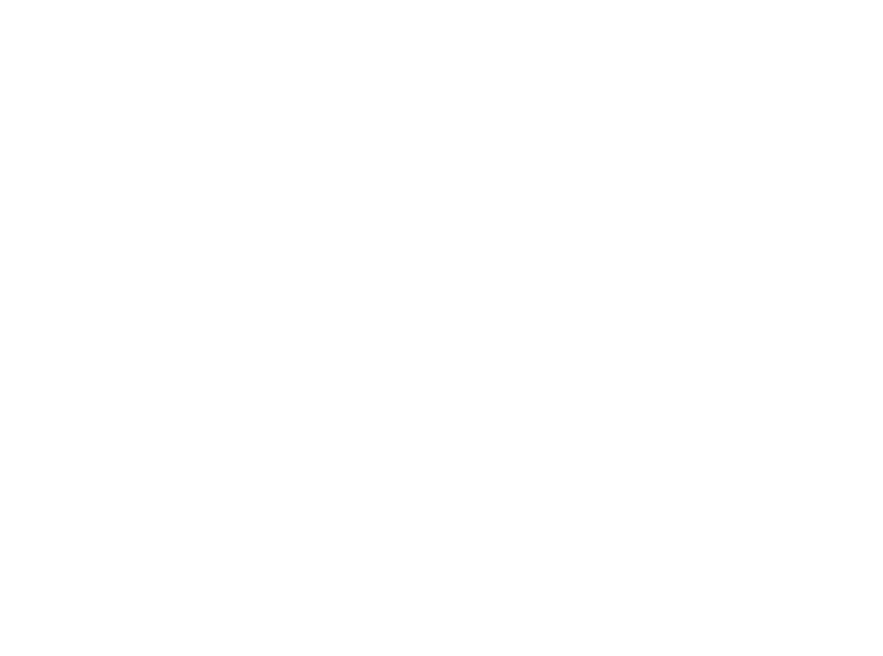
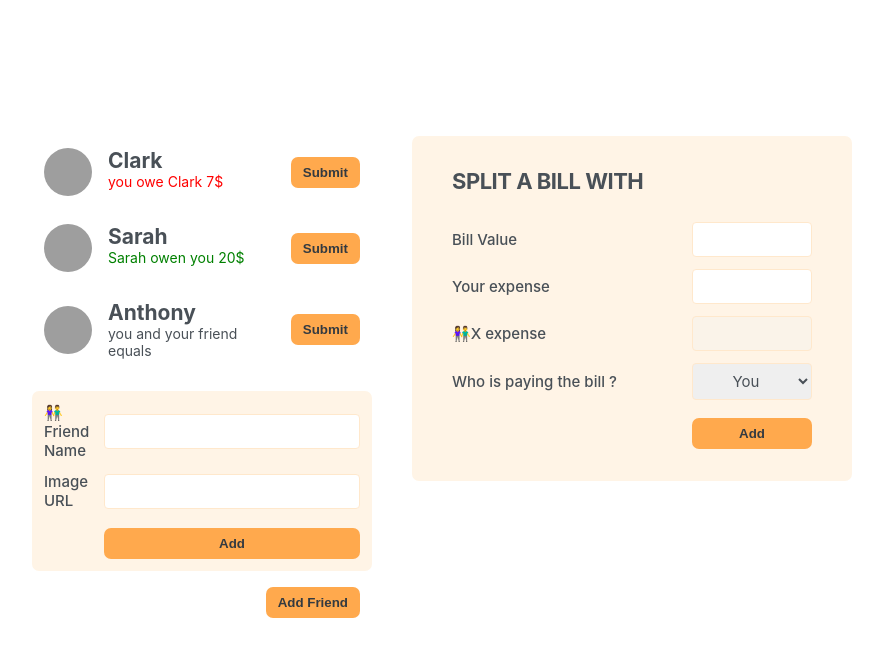
Before and after one commit to mohamedkbx/Eat-N-Split-React-project, a React (Vite) app: page / in a window 1280 px wide. Shown: the top 656 px of the page, without its empty margins (198-1081 px from the left). Built offline with nearby package versions, Linux system fonts and the light colour scheme; grey boxes are pictures that could not be loaded.

Commit message:
feat: finish form components

```diff
--- a/src/App.jsx
+++ b/src/App.jsx
@@ -1,5 +1,108 @@
 import "./index.css";
 
+const initialFriends = [
+  {
+    id: 118836,
+    name: "Clark",
+    image: "https://i.pravatar.cc/48?u=118836",
+    balance: -7,
+  },
+  {
+    id: 933372,
+    name: "Sarah",
+    image: "https://i.pravatar.cc/48?u=933372",
+    balance: 20,
+  },
+  {
+    id: 499476,
+    name: "Anthony",
+    image: "https://i.pravatar.cc/48?u=499476",
+    balance: 0,
+  },
+];
+
 export default function App() {
-  return <div></div>;
+  return (
+    <div className="app">
+      <div className="sidebar">
+        <FriendList />
+        <AddFriendForm />
+        <Button>Add Friend</Button>
+      </div>
+      <FormSplitBill />
+    </div>
+  );
 }
+
+function FriendList() {
+  const friends = initialFriends;
+  return (
+    <>
+      <ul className="">
+        {friends.map((friend) => {
+          return <Friend friend={friend} key={friend.id} />;
+        })}
+      </ul>
+    </>
+  );
+}
+
+function Friend({ friend }) {
+  return (
+    <li>
+      <img src={friend.image} alt={friend.name} />
+      <div>
+        <h2>{friend.name}</h2>
+        {friend.balance < 0 && (
+          <p style={{ color: "red" }}>
+            {" "}
+            you owe {friend.name} {Math.abs(friend.balance)}$
+          </p>
+        )}
+        {friend.balance > 0 && (
+          <p style={{ color: "green" }}>
+            {" "}
+            {friend.name} owen you {Math.abs(friend.balance)}$
+          </p>
+        )}
+        {friend.balance === 0 && <p> you and your friend equals</p>}
+      </div>
+      <Button>Submit</Button>
+    </li>
+  );
+}
+function Button({ children }) {
+  return <button className="button">{children}</button>;
+}
+
+function AddFriendForm() {
+  return (
+    <form className="form-add-friend">
+      <label>👫Friend Name</label>
+      <input type="text" />
+      <label>Image URL</label>
+      <input type="text" />
+      <Button>Add </Button>
+    </form>
+  );
+}
+
+function FormSplitBill() {
+  return (
+    <form className="form-split-bill">
+      <h2> Split a bill with </h2>
+      <label>Bill Value</label>
+      <input type="text" />
+      <label>Your expense</label>
+      <input type="text" />
+      <label>👫X expense </label>
+      <input type="text" disabled />
+      <label>Who is paying the bill ?</label>
+      <select>
+        <option value="you">You</option>
+        <option value="friend">X</option>
+      </select>
+      <Button>Add </Button>
+    </form>
+  );
+}
--- a/src/index.css
+++ b/src/index.css
@@ -0,0 +1,169 @@
+:root {
+  --color-lightest: #fff4e6;
+  --color-light: #ffe8cc;
+  --color-medium: #ffa94d;
+  --color-dark: #ff922b;
+}
+
+* {
+  margin: 0;
+  padding: 0;
+  box-sizing: border-box;
+}
+
+html {
+  font-size: 62.5%;
+  font-family: -apple-system, BlinkMacSystemFont, "Segoe UI", Roboto, Oxygen, Ubuntu, Cantarell,
+    "Open Sans", "Helvetica Neue", sans-serif;
+}
+
+body {
+  height: 100vh;
+  color: #495057;
+  display: flex;
+  align-items: center;
+  justify-content: center;
+}
+
+.app {
+  min-height: 66vh;
+  display: grid;
+  grid-template-columns: 34rem 44rem;
+  column-gap: 4rem;
+  align-items: start;
+}
+
+.button {
+  background-color: var(--color-medium);
+  color: #343a40;
+  padding: 0.8rem 1.2rem;
+  border: none;
+  border-radius: 7px;
+  font-weight: bold;
+  cursor: pointer;
+  transition: 0.3s;
+}
+
+.button:hover {
+  background-color: var(--color-dark);
+}
+
+.sidebar ul {
+  list-style: none;
+  display: flex;
+  flex-direction: column;
+  gap: 0.4rem;
+  font-size: 1.4rem;
+  margin-bottom: 2rem;
+}
+
+.sidebar li {
+  display: grid;
+  grid-template-columns: 4.8rem 1fr auto;
+  align-items: center;
+  column-gap: 1.6rem;
+
+  padding: 1.2rem;
+  border-radius: 7px;
+  transition: 0.5s;
+}
+
+.selected,
+.sidebar li:hover {
+  background-color: var(--color-lightest);
+}
+
+.sidebar li img {
+  border-radius: 50%;
+  width: 100%;
+  grid-row: span 2;
+}
+
+.sidebar li h3 {
+  grid-row: 1;
+  grid-column: 2;
+}
+
+.sidebar li p {
+  grid-row: 2;
+  grid-column: 2;
+}
+
+.sidebar li .button {
+  grid-row: span 2;
+  grid-column: 3;
+}
+
+.sidebar > .button {
+  float: right;
+  margin-right: 1.2rem;
+}
+
+.green {
+  color: #66a80f;
+}
+
+.red {
+  color: #e03131;
+}
+
+form {
+  font-size: 1.5rem;
+  display: grid;
+  align-items: center;
+  gap: 1.2rem;
+
+  background-color: var(--color-lightest);
+  border-radius: 7px;
+}
+
+.form-add-friend {
+  grid-template-columns: 1fr 1.5fr;
+  margin-bottom: 1.6rem;
+  padding: 1.2rem;
+}
+.form-split-bill {
+  grid-template-columns: 1fr 12rem;
+  padding: 3.2rem 4rem;
+}
+
+label {
+  font-weight: 500;
+}
+/*
+label::first-letter {
+  display: inline-block;
+  margin-right: 4px;
+  font-size: 1.4rem;
+} */
+
+input,
+select {
+  font-family: inherit;
+  color: inherit;
+  font-size: 1.5rem;
+  padding: 0.7rem;
+  text-align: center;
+  border: 1px solid var(--color-light);
+  border-radius: 4px;
+  transition: 0.3s;
+}
+
+input:focus,
+select:focus {
+  outline: none;
+  border: 1px solid var(--color-dark);
+}
+
+form .button {
+  margin-top: 0.6rem;
+  grid-column: 2;
+}
+
+form h2 {
+  grid-column: 1 / -1;
+  font-size: 2.2rem;
+  text-transform: uppercase;
+  letter-spacing: -0.5px;
+  margin-bottom: 1.6rem;
+}
```
